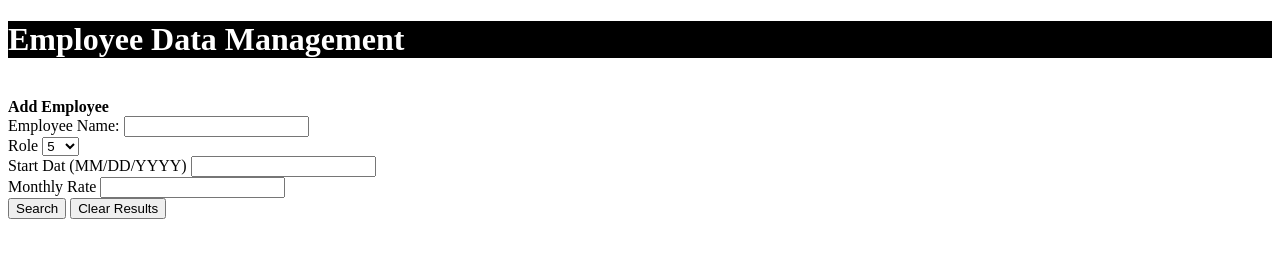
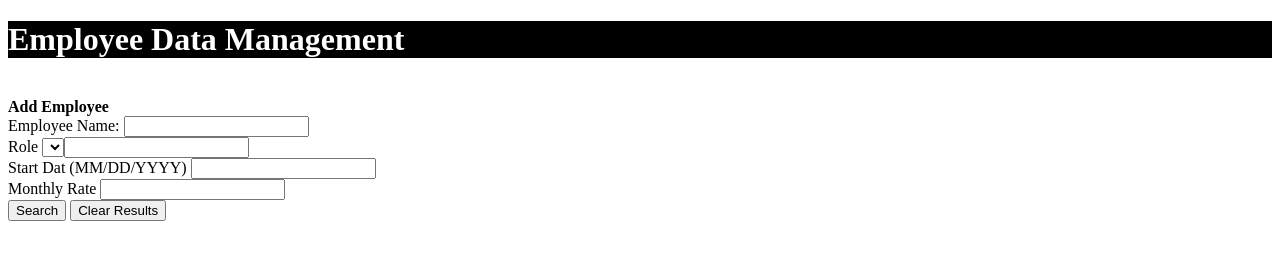
Before and after one commit to Jsmithwh/Employee-Data-Management, a plain HTML site: page index.html in a window 1280 px wide. Drawn offline with nearby package versions, Linux system fonts and the light colour scheme.

Commit message:
fifth commit

```diff
--- a/index.html
+++ b/index.html
@@ -47,12 +47,9 @@
                   <div class="form-group">
                     <label for="pwd">Role</label>
                     <select id="role" class="custom-select" aria-labelledby="dropdownMenuButton">
-                      <option selected value="1">1</option>
-                      <!-- Setting the option for 5 as default -->
-                      <option value="5" selected>5</option>
-                      <option value="10">10</option>
-                    </select>
-                  </div>
+                            <label for="start-year">Start Dat (MM/DD/YYYY)</label>
+                            <input type="text" class="form-control" id="start-year">
+                          </div>
 
                   <!-- Here we capture the Start Year Parameter-->
                   <div class="form-group">
```
